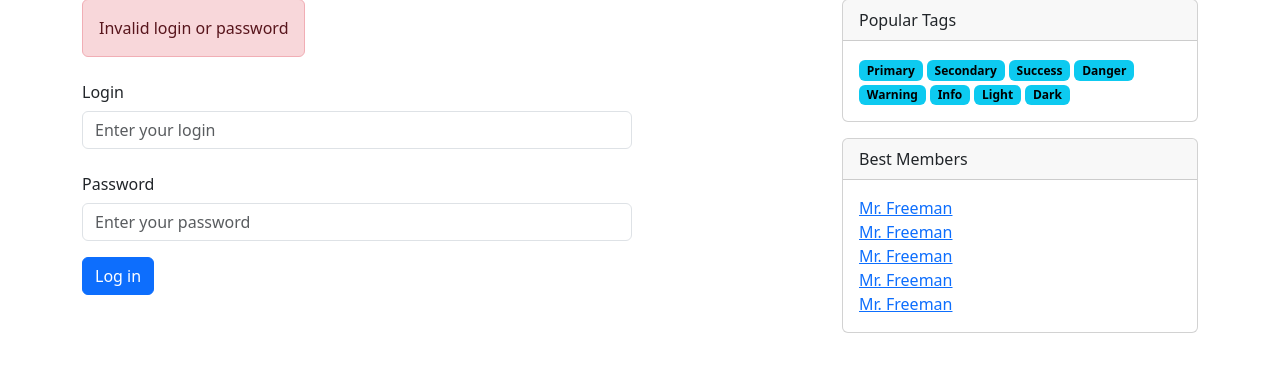
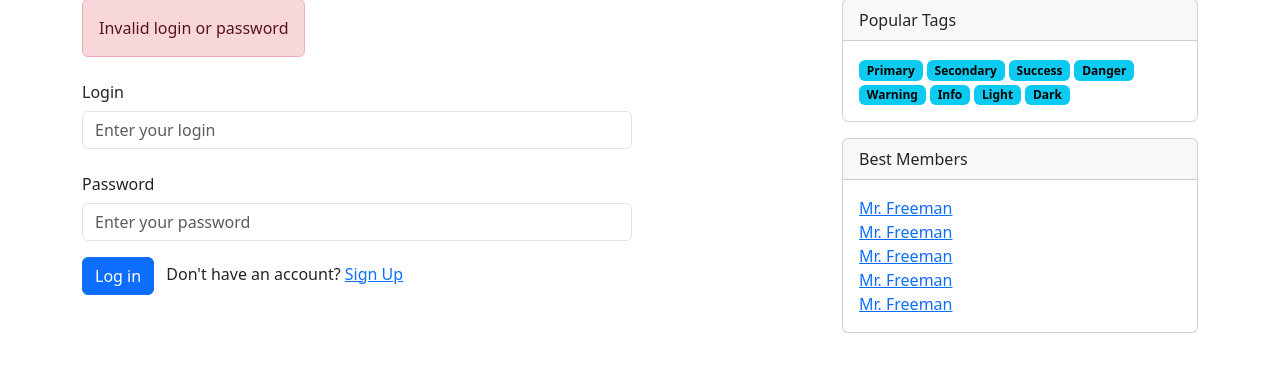
Before and after one commit to darleet/AskMe, a Django app: template templates/login.html in a window 1280 px wide. Shown: the part 135-507 px from the top of the page. Run offline with Django 3.2, Linux system fonts and the light colour scheme; the template is opened without the code that fills it, so the values that code supplies are empty.

Commit message:
Added signup message for login page

```diff
--- a/templates/login.html
+++ b/templates/login.html
@@ -44,7 +44,9 @@
       </div>
 
       <button type="submit" class="btn btn-primary">Log in</button>
+      <span class="ms-2">Don't have an account? <a href="{% url 'signup' %}">Sign Up</a></span>
     </form>
+
   </div>
 
 {% endblock %}
```
